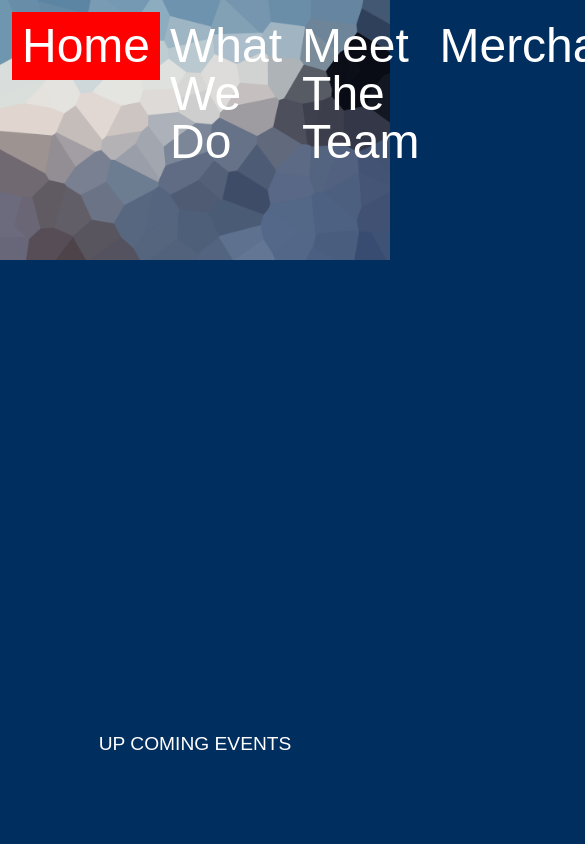
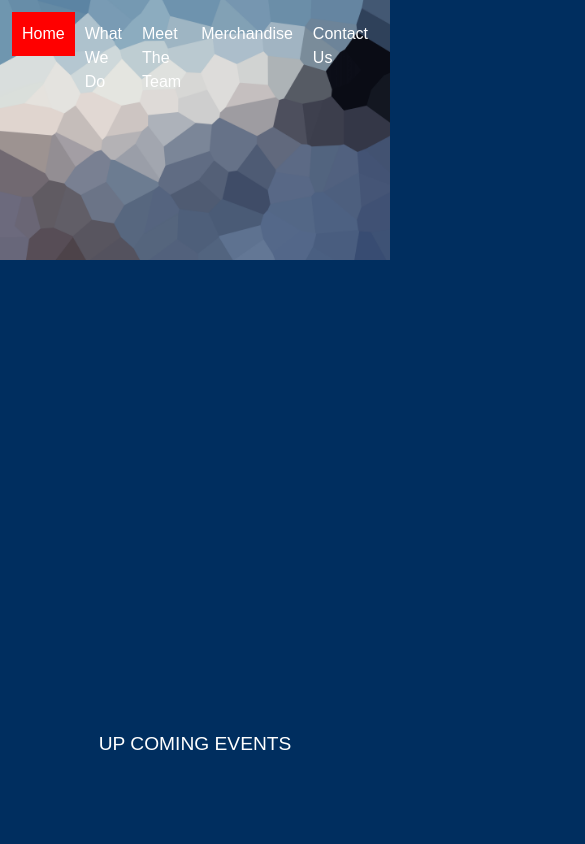
Before and after one commit to MagnusAustralia/cadets, a Next.js app: page / in a window 390 px wide. Shown: the top 844 px of the page, 585 px wide, since content can reach past the window. Built offline with nearby package versions, Linux system fonts and the light colour scheme; a web font is replaced by a local one.

Commit message:
Nav Link Resize

```diff
--- a/components/Nav.js
+++ b/components/Nav.js
@@ -17,7 +17,7 @@ function Nav() {
 	var activated = styles.active;
 
 	return (
-		<nav className="absolute w-full h-32 left-0 top-0 z-10 pb-64 text-5xl flex px-3 py-3 justify-evenly">
+		<nav className="absolute w-full h-32 left-0 top-0 z-10 pb-64 sm:text-2xl md:text-3xl lg:text-4xl xl:text-5xl flex px-3 py-3 justify-evenly">
 			<MyLink href="/">
 				<h1
 					className={
```
